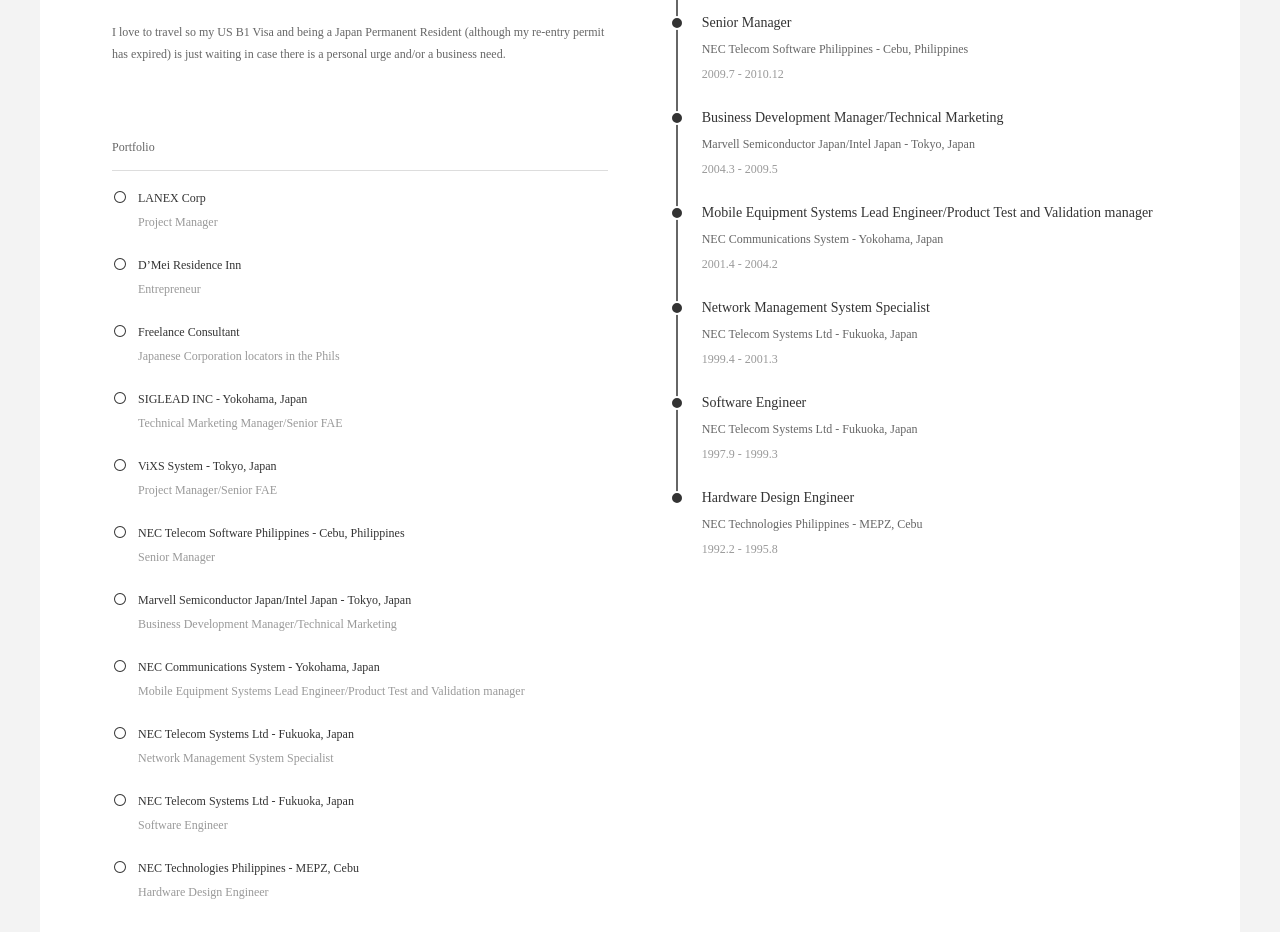
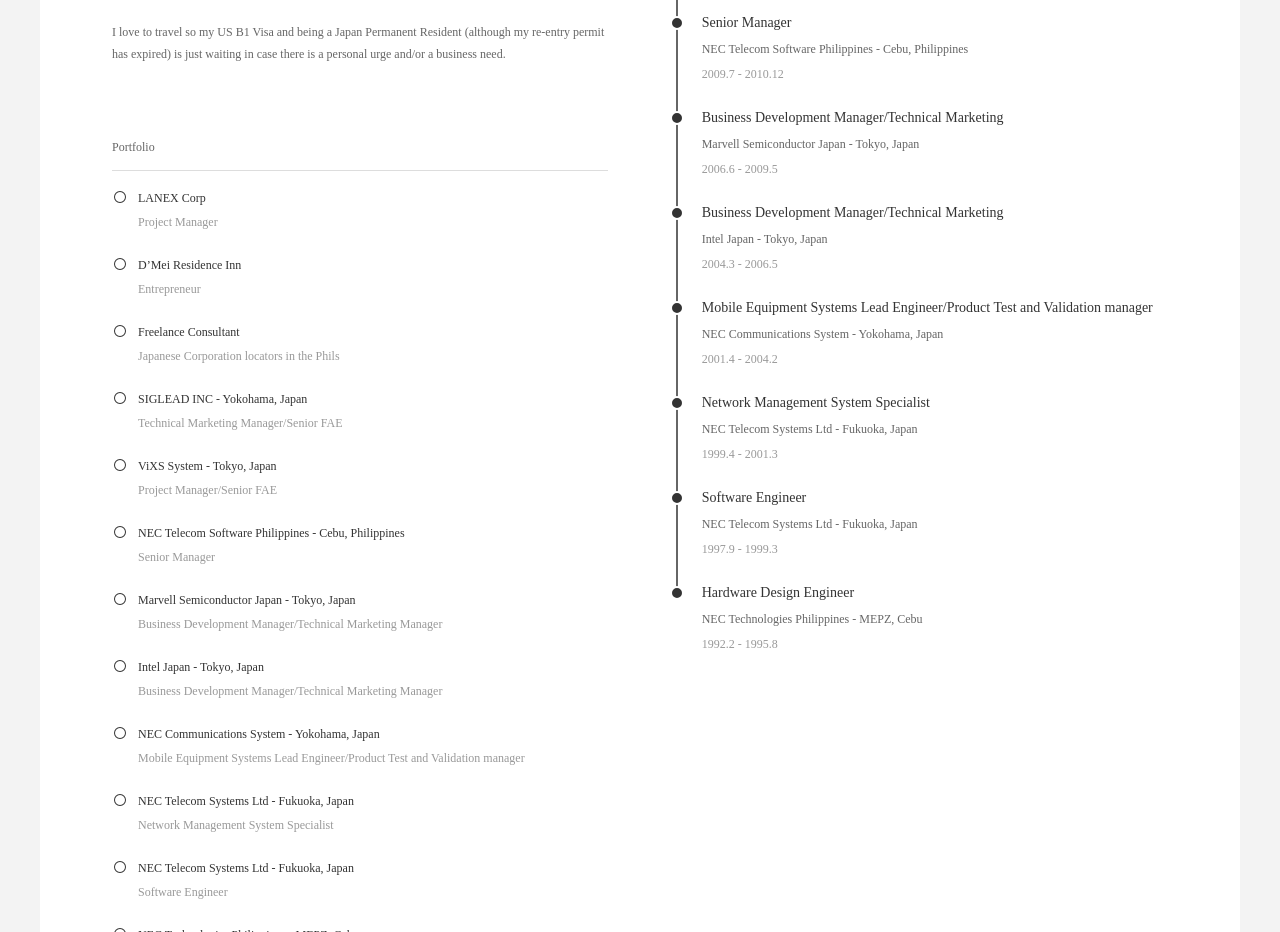
Before and after one commit to dindin-m/Profile, a plain HTML site: page index.html in a window 1280 px wide. Shown: the part 820-1752 px from the top of the page. Drawn offline with Linux system fonts and the light colour scheme.

Commit message:
Update index.html

```diff
--- a/index.html
+++ b/index.html
@@ -107,8 +107,14 @@
                             </li>
                             <li class="clearfix">
                                 <div class="con">
-                                    <h3><i aria-hidden="true" data-icon="&#x5b;"></i>Marvell Semiconductor Japan/Intel Japan - Tokyo, Japan</em></h3>
-                                    <p>Business Development Manager/Technical Marketing</p>
+                                    <h3><i aria-hidden="true" data-icon="&#x5b;"></i>Marvell Semiconductor Japan - Tokyo, Japan</em></h3>
+                                    <p>Business Development Manager/Technical Marketing Manager</p>
+                                </div>
+                            </li>
+                            <li class="clearfix">
+                                <div class="con">
+                                    <h3><i aria-hidden="true" data-icon="&#x5b;"></i>Intel Japan - Tokyo, Japan</em></h3>
+                                    <p>Business Development Manager/Technical Marketing Manager</p>
                                 </div>
                             </li>
                             <li class="clearfix">
@@ -196,8 +202,16 @@
                                 <div class="dot"><b></b></div>
                                 <div class="con">
                                     <h3>Business Development Manager/Technical Marketing</h3>
-                                    <p>Marvell Semiconductor Japan/Intel Japan - Tokyo, Japan</p>
-                                    <p class="desc">2004.3 - 2009.5</p>
+                                    <p>Marvell Semiconductor Japan - Tokyo, Japan</p>
+                                    <p class="desc">2006.6 - 2009.5</p>
+                                </div>
+                            </li>
+                            <li class="clearfix" id="s5">
+                                <div class="dot"><b></b></div>
+                                <div class="con">
+                                    <h3>Business Development Manager/Technical Marketing</h3>
+                                    <p>Intel Japan - Tokyo, Japan</p>
+                                    <p class="desc">2004.3 - 2006.5</p>
                                 </div>
                             </li>
                             <li class="clearfix" id="s4">
```
